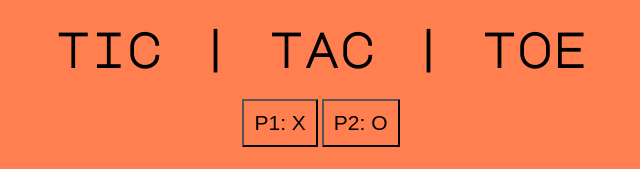
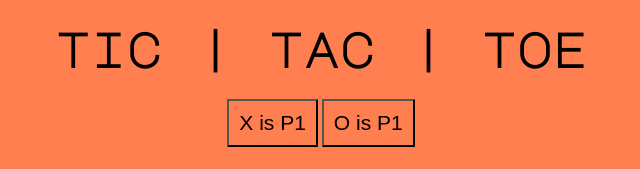
Before and after one commit to JunJun435/pset-8, a plain HTML site: page index.html in a window 1280 px wide. Shown: the top 169 px of the page, without its empty margins (319-959 px from the left). Drawn offline with Linux system fonts and the light colour scheme.

Commit message:
こんにちは(https://youtu.be/dQ_d_VKrFgM)

```diff
--- a/index.html
+++ b/index.html
@@ -15,8 +15,8 @@
   <body>
     <h1>tic | tac | toe</h1>
 
-    <button id="ButtonX">P1: X</button>
-    <button id="ButtonO">P2: O</button>
+    <button id="ButtonX">X is P1</button>
+    <button id="ButtonO">O is P1</button>
 
     <div class="container column">
       <h2 id="turnButton">Turn: X</h2>
```
